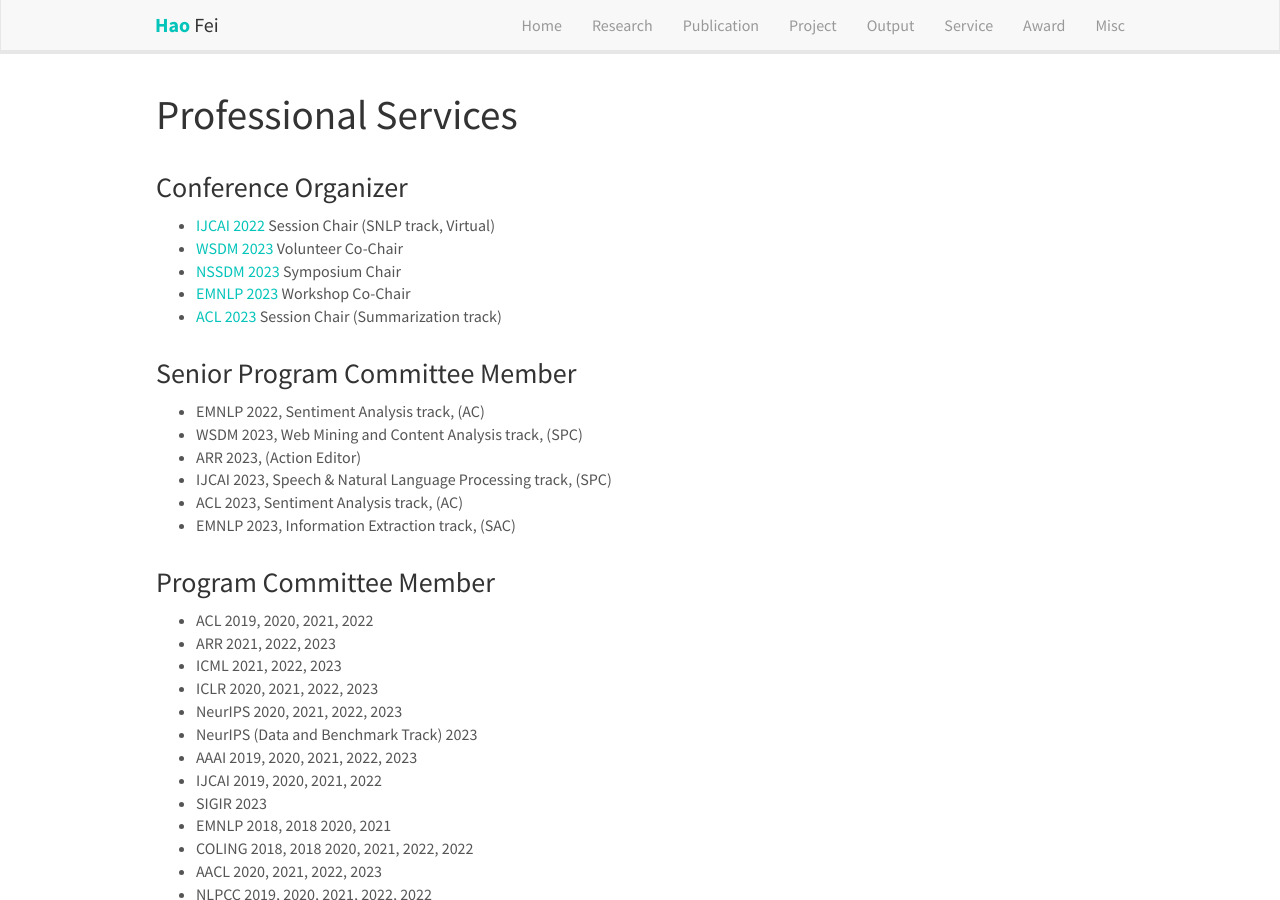
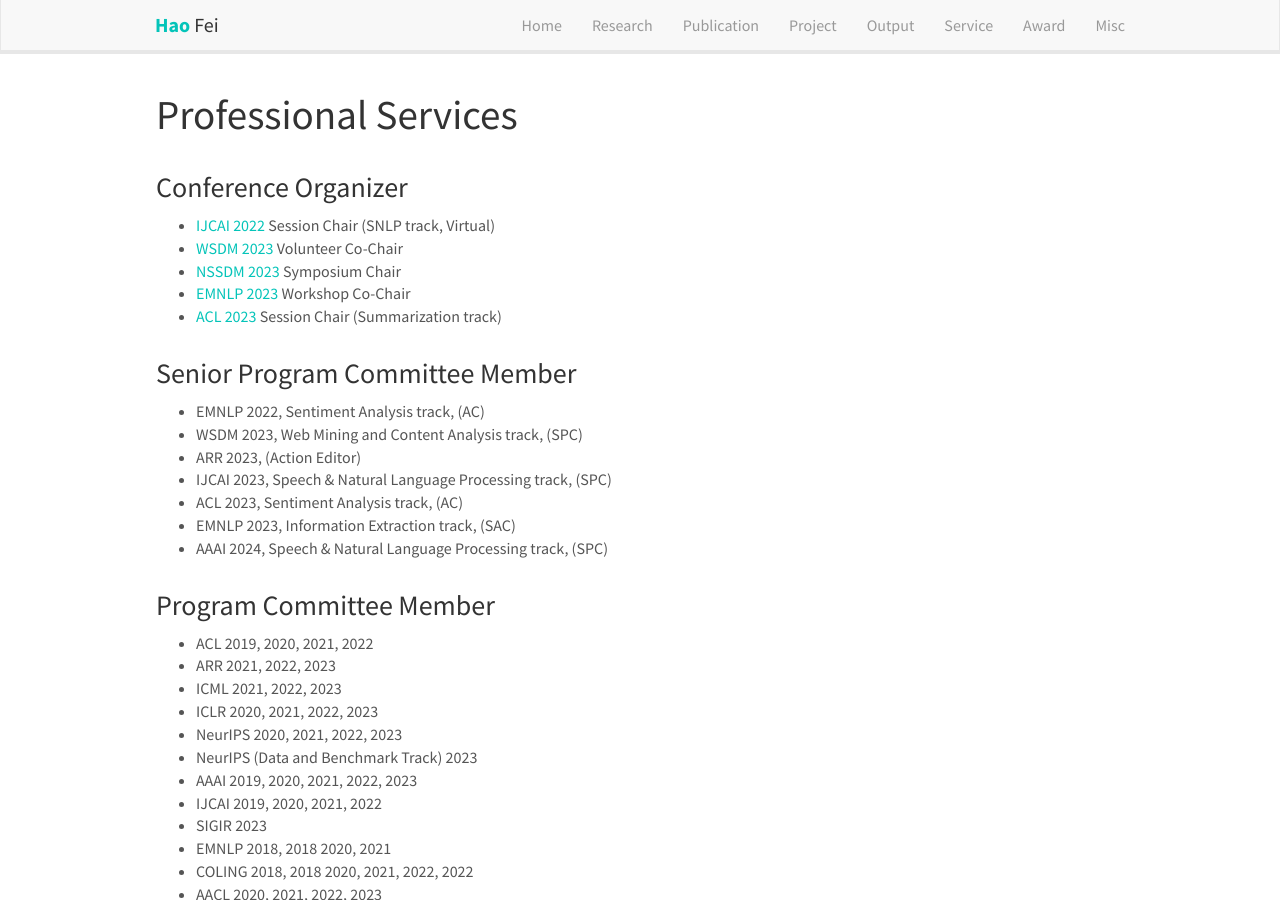
Before and after one commit to scofield7419/scofield7419.github.io, a Jekyll site: the page built from _pages/services.md, in a window 1280 px wide and 900 px high. Built offline with Jekyll 4.4.1, drawn with Linux system fonts in a browser that asks for light colours; nearby versions of some CDN libraries; comment, search, counter and statistics services are not loaded; a style sheet for code colours, icons or effects is not loaded.

Commit message:
Update services.md

```diff
--- a/_pages/services.md
+++ b/_pages/services.md
@@ -32,7 +32,7 @@ permalink: /services
 - IJCAI 2023, Speech & Natural Language Processing track, (SPC)
 - ACL 2023, Sentiment Analysis track, (AC)
 - EMNLP 2023, Information Extraction track, (SAC)
-
+- AAAI 2024, Speech & Natural Language Processing track, (SPC)
 
 
 <div style="margin-top: 30px"></div>
```
